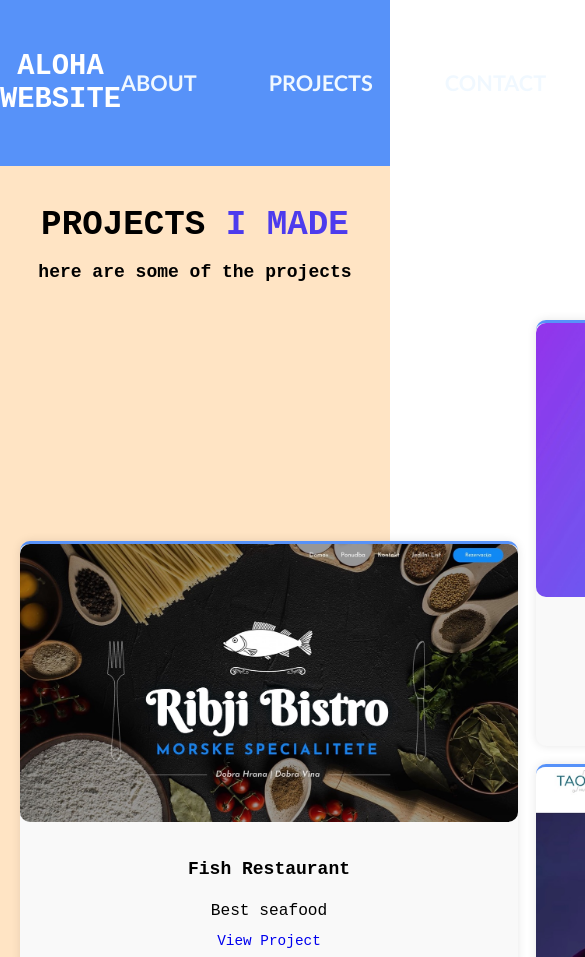
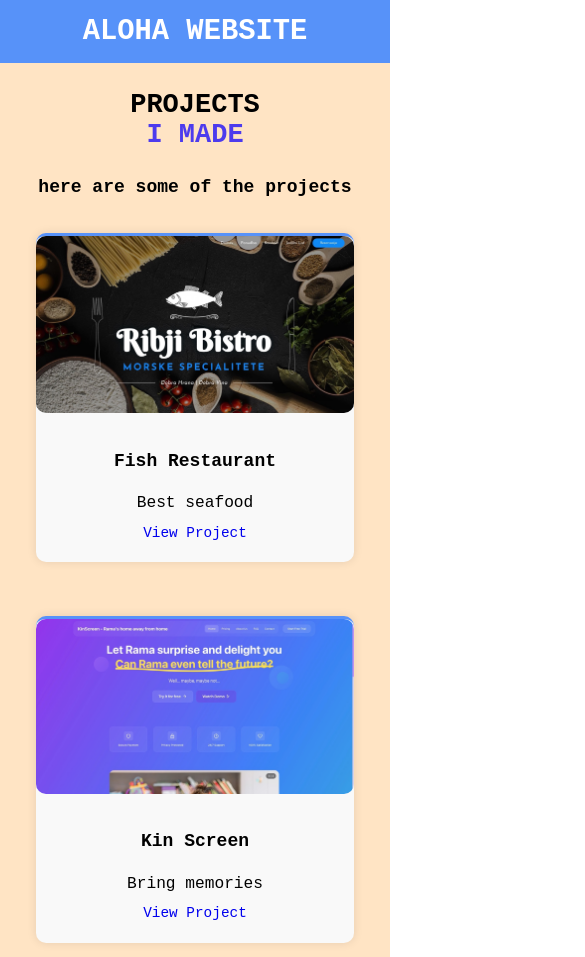
Before and after one commit to HiNateK/HTML-CSS-WEBSITE, a plain HTML site: page projects.html in a window 390 px wide. Shown: the top 957 px of the page, 585 px wide, since content can reach past the window. Drawn offline with Linux system fonts and the light colour scheme.

Commit message:
update responsive

```diff
--- a/contact.css
+++ b/contact.css
@@ -7,11 +7,6 @@
     font-size: 18px;
     padding: 0px;
     margin: 0px;
-    cursor: url('IMAGES/mouse.png'), auto;
-}
-
-button, input, textarea, select, button:hover, input:hover, textarea:hover, select:hover {
-    cursor: url('IMAGES/mouse.png'), auto;
 }
 
 h1 {
@@ -41,7 +36,7 @@ html {
 
 header {
     background-color: #5792f9;
-    padding: 50px 0;
+    padding: 15px 0;
     text-align: center;
     color: aliceblue;
 }
@@ -84,7 +79,7 @@ header li {
 
 main {
     justify-content: center;
-    height: 900px;
+    min-height: 900px;
     background-color: bisque;;
     padding: 20px;
 }
@@ -132,18 +127,6 @@ main {
     border-radius: 5px;
     border-top: 0.3rem solid #5792f9;
     margin: 2rem auto 0 auto;
-    transition: transform 0.3s ease-in-out, box-shadow 0.3s ease-in-out;
-}
-
-#play {
-    background-color: #e8e8e8;
-    color: rgb(70, 70, 70);
-    border: none;
-    padding: 0rem 3rem;
-    width: 70%;
-    cursor: pointer;
-    border-radius: 5px;
-    border-top: 0.3rem solid #5792f9;
     transition: transform 0.3s ease-in-out, box-shadow 0.3s ease-in-out;
 }
 
@@ -211,3 +194,26 @@ footer {
 ::-webkit-scrollbar-thumb:hover {
     background: #3925e9;
 }
+
+@media only screen and (max-width: 768px) {
+
+    h1 {
+        font-size: 1.5rem;
+        padding: 1.5rem;
+        margin: 0;
+    }
+    span {
+        font-size: 1.5rem;
+        display: block;
+    }
+    #nav-links {
+        display: none;
+    }
+
+   main {
+    padding: 0;
+   }
+   #contact {
+       margin: 0;
+   }
+}
--- a/projects.css
+++ b/projects.css
@@ -7,11 +7,6 @@
     font-size: 18px;
     padding: 0px;
     margin: 0px;
-    cursor: url('IMAGES/mouse.png'), auto;
-}
-
-button, input, textarea, select, button:hover, input:hover, textarea:hover, select:hover {
-    cursor: url('IMAGES/mouse.png'), auto;
 }
 
 h1 {
@@ -34,7 +29,7 @@ html {
 
 header {
     background-color: #5792f9;
-    padding: 50px 0;
+    padding: 15px 0;
     text-align: center;
     color: aliceblue;
 }
@@ -64,18 +59,6 @@ header li {
     text-transform: uppercase;
 }
 
-#play {
-    background-color: #e8e8e8;
-    color: rgb(70, 70, 70);
-    border: none;
-    padding: 0rem 3rem;
-    width: 70%;
-    cursor: pointer;
-    border-radius: 5px;
-    border-top: 0.3rem solid #5792f9;
-    transition: transform 0.3s ease-in-out, box-shadow 0.3s ease-in-out;
-}
-
 #nav-links {
     gap: 4rem;
     font-weight: 600;
@@ -89,7 +72,7 @@ header li {
 
 main {
     justify-content: center;
-    height: 1080px;
+    min-height: 1080px;
     padding: 20px;
     background-color: bisque;;
 }
@@ -109,7 +92,7 @@ main {
 #pre-div {
     display: flex;
     justify-content: center;
-    width: 85rem;
+    max-width: 100%;
     justify-content: center;
     margin: 0 auto;
 }
@@ -163,7 +146,7 @@ main {
 }
 
 .card img:hover {
-    transform: scale(1.1) rotate(5deg);
+    transform: scale(1.1);
     box-shadow: 0 10px 20px rgba(0, 0, 0, 0.3);
 }
 
@@ -200,3 +183,40 @@ footer {
 ::-webkit-scrollbar-thumb:hover {
     background: #3925e9;
 }
+
+/* Responsive Design */
+
+@media only screen and (max-width: 768px) {
+
+    h1 {
+        font-size: 1.5rem;
+        padding: 1.5rem;
+        margin: 0;
+    }
+    span {
+        font-size: 1.5rem;
+        display: block;
+    }
+    #nav-links {
+        display: none;
+    }
+
+    #pre-div {
+        padding-top: 1rem;
+        flex-direction: column;
+    }
+    .column-1, .column-3 {
+        padding: 1rem 2rem 2rem 2rem;
+    }
+
+    .column-2 {
+        padding: 1rem 2rem 2rem 2rem;
+        gap: 2rem;
+    }
+    #title {
+        margin: 0;
+    }
+    main {
+        padding: 0 0 2rem 0;
+    }
+}
--- a/projects.html
+++ b/projects.html
@@ -14,7 +14,6 @@
             <li><a href="index.html">About</a></li>
             <li><a href="projects.html">Projects</a></li>
             <li><a href="contact.html">Contact</a></li>
-            <li><button id="play" onclick="document.getElementById('background-music').play()">Play Music</button></li>
         </ul>
     </nav>
 </header>
@@ -67,6 +66,5 @@
     <footer>
         <p> &copy; 2025 Aloha Website</p>
     </footer>
-    <audio id="background-music" src="SOUND/projects.mp3" autoplay></audio>
 </body>
 </html>
--- a/styles.css
+++ b/styles.css
@@ -7,11 +7,6 @@
     font-size: 18px;
     padding: 0px;
     margin: 0px;
-    cursor: url('IMAGES/mouse.png'), auto;
-}
-
-button, input, textarea, select, button:hover, input:hover, textarea:hover, select:hover {
-    cursor: url('IMAGES/mouse.png'), auto;
 }
 
 html {
@@ -20,7 +15,7 @@ html {
 
 header {
     background-color: #5792f9;
-    padding: 50px 0;
+    padding: 15px 0;
     text-align: center;
     color: aliceblue;
 }
@@ -61,7 +56,7 @@ header li {
 }
 
 main {
-    height: 700px;
+    min-height: 700px;
     padding: 20px;
     background-color: bisque;;
 
@@ -90,18 +85,6 @@ span {
 
 #websites {
     color: #4d3bed;
-}
-
-#play {
-    background-color: #e8e8e8;
-    color: rgb(70, 70, 70);
-    border: none;
-    padding: 0rem 3rem;
-    width: 70%;
-    cursor: pointer;
-    border-radius: 5px;
-    border-top: 0.3rem solid #5792f9;
-    transition: transform 0.3s ease-in-out, box-shadow 0.3s ease-in-out;
 }
 
 #about {
@@ -198,3 +181,33 @@ footer {
 ::-webkit-scrollbar-thumb:hover {
     background: #3925e9;
 }
+
+/* Responsive Design */
+
+@media only screen and (max-width: 768px) {
+
+        h1 {
+            font-size: 1.5rem;
+            padding: 1.5rem;
+            margin: 0;
+        }
+        span {
+            font-size: 1.5rem;
+            display: block;
+        }
+        #nav-links {
+            display: none;
+        }
+        #about {
+            flex-direction: column-reverse;
+            gap: 0;
+            display: flex;
+            align-items: center;
+        }
+        #pre-about {
+            max-height: 100%;
+        }
+        main {
+            padding: 0 0 2rem 0;
+        }
+}
```
Also changed, not shown: contact.html (+0 -3 lines), index.html (+0 -2 lines), 1 other file.
